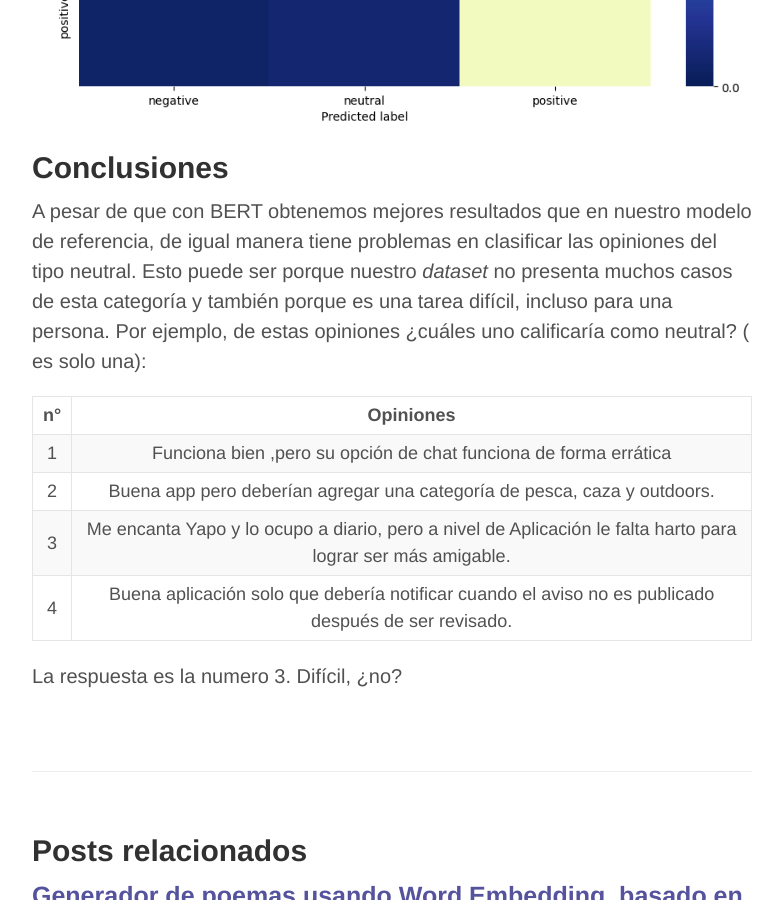
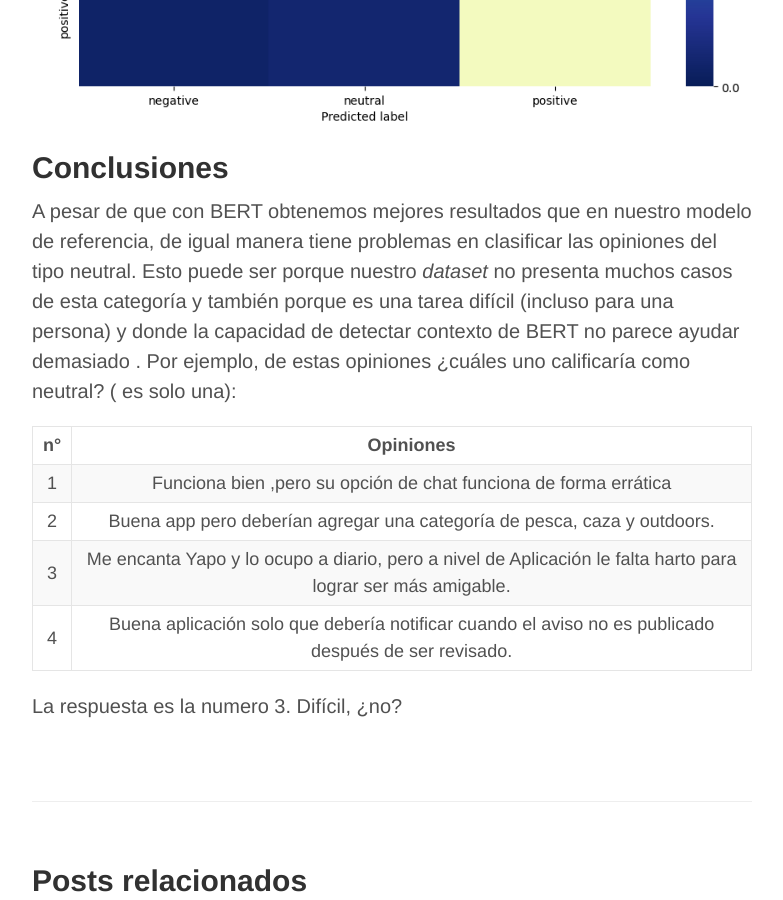
Before and after one commit to benjad/benjad.github.io, a Jekyll site: the page built from _posts/2020-08-04-clasificador-sentimiento-BERT.md, in a window 1280 px wide and 900 px high, scrolled down 14776 px. Shown: the whole window, without its empty margins (248-1031 px from the left). Built offline with Jekyll 4.4.1, drawn with Linux system fonts in a browser that asks for light colours; Markdown is read by kramdown in place of the engine named in the settings; comment, search, counter and statistics services are not loaded.

Commit message:
modify bert post

```diff
--- a/_posts/2020-08-04-clasificador-sentimiento-BERT.md
+++ b/_posts/2020-08-04-clasificador-sentimiento-BERT.md
@@ -213,7 +213,7 @@ Este modelo nos da una exactitud de **0.791** y la siguiente matriz de confusió
 Como se observa, la exactitud del modelo no es mala pero tiene un bajo desempeño a la hora de clasificar las opiniones del tipo *neutral*.
 
 # Modelo utilizando BETO
-El primer paso fue [descargar]('https://github.com/dccuchile/beto') el modelo preentrenado para [PyTorch](https://pytorch.org/) . También empleé la librería *transformers* de [hugginfface](https://huggingface.co/transformers/) que posee  un modelo BERT predefinido para clasificación: *BertForSequenceClassification*. Este último no es mas que BERT con una capa de clasificación encima.
+El primer paso fue [descargar](https://github.com/dccuchile/beto) el modelo preentrenado para [PyTorch](https://pytorch.org/) . También empleé la librería *transformers* de [hugginfface](https://huggingface.co/transformers/) que posee  un modelo BERT predefinido para clasificación: *BertForSequenceClassification*. Este último no es mas que BERT con una capa de clasificación encima.
 
 Después de cargar los datos debemos tokenizar nuestro *dataset*. Este paso nos generará los vectores con los *tokens* y la *attention mask*. Debemos tener cuidado de que el valor de *max_length* sea mayor al número mayor de tokens por review.
 Este es el código:
@@ -521,7 +521,7 @@ El modelo que da mejores resultados es con 3 epochs y un batch de 32. Este nos d
 ![matriz confusion](/assets/confmatrix2.png)
 
 ## Conclusiones
-A pesar de que con BERT obtenemos mejores resultados que en nuestro modelo de referencia, de igual manera tiene problemas en clasificar las opiniones del tipo neutral. Esto puede ser porque nuestro *dataset* no presenta muchos casos de esta categoría y también porque es una tarea difícil, incluso para una persona. Por ejemplo, de estas opiniones ¿cuáles uno calificaría como neutral? ( es solo una):
+A pesar de que con BERT obtenemos mejores resultados que en nuestro modelo de referencia, de igual manera tiene problemas en clasificar las opiniones del tipo neutral. Esto puede ser porque nuestro *dataset* no presenta muchos casos de esta categoría y también porque es una tarea difícil (incluso para una persona) y donde la capacidad de detectar contexto de BERT no parece ayudar demasiado . Por ejemplo, de estas opiniones ¿cuáles uno calificaría como neutral? ( es solo una):
 
 
 
```
